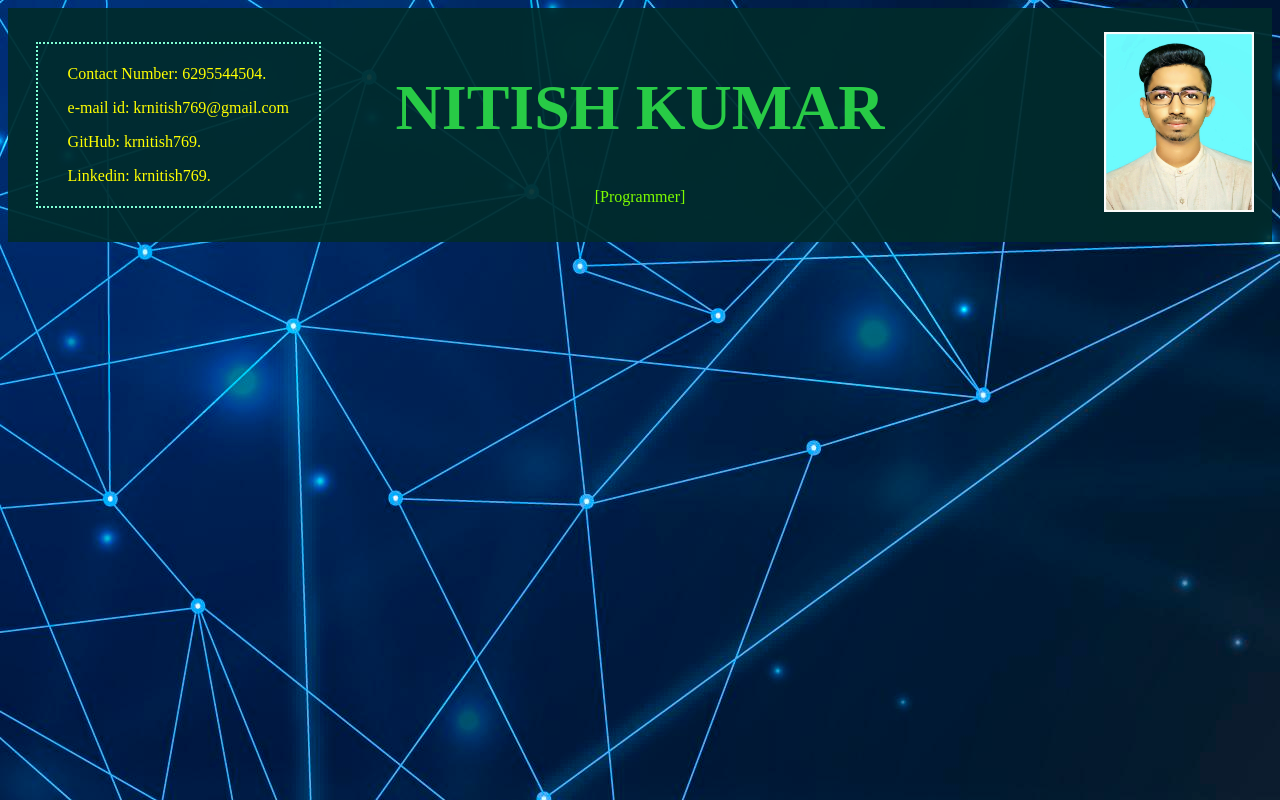
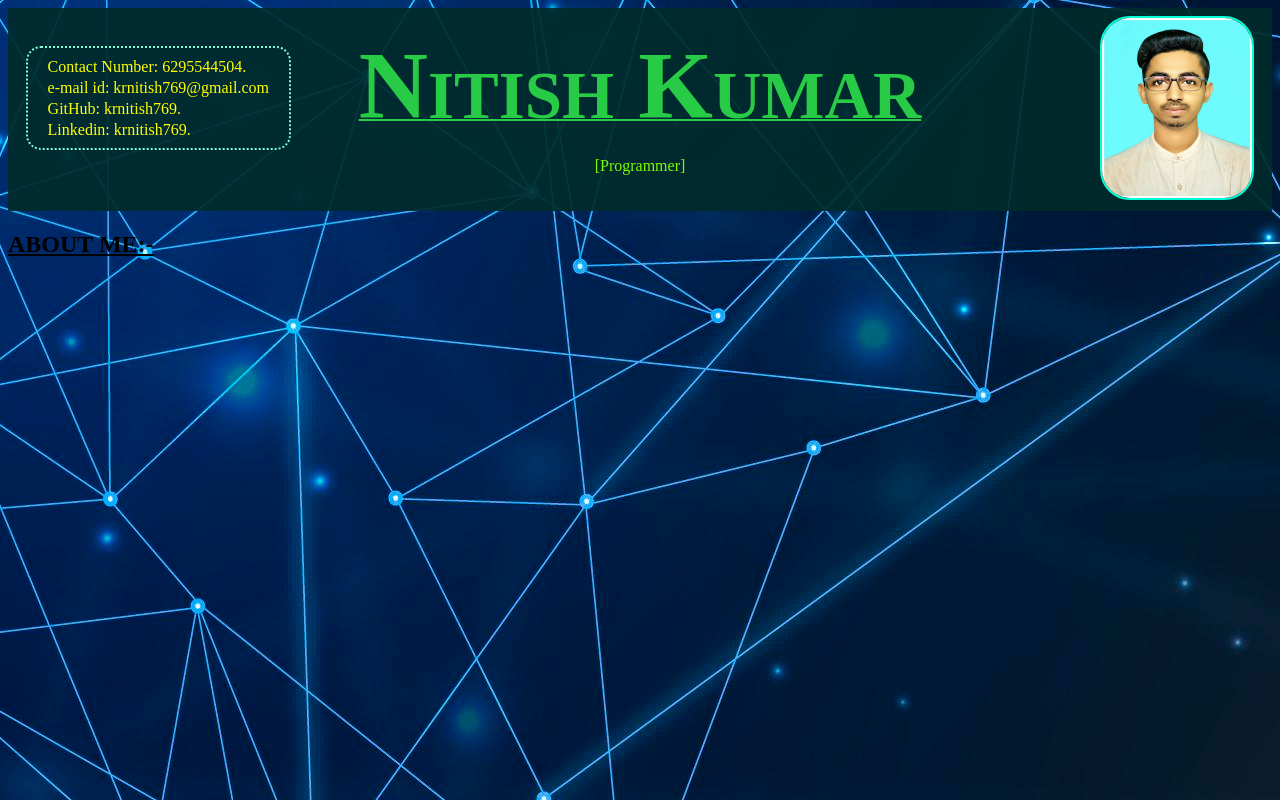
Before and after one commit to krnitish769/GitHub-Sample, a plain HTML site: page index.html in a window 1280 px wide. Drawn offline with Linux system fonts and the light colour scheme.

Commit message:
regular update

```diff
--- a/index.html
+++ b/index.html
@@ -1,17 +1,20 @@
 <!DOCTYPE html>
 <html lang:"en">
     <head>
+
         <title>Nitish Kumar</title>
         <link rel="icon" type="image/x-icon" href="Images/NitishFavicon2.png">
         <link rel="stylesheet" href="myStyle.css">
+        <script src="myScript.js"></script>
+
     </head>
 
-    <body style="background-image: url('Images/BGImage.jpg'); text-align: center;">
+    <body>
 
         <div style="background-color:rgba(1, 43, 43, 0.916); padding: 20px;">
-            <h1 style="font-size: 400%; color: rgb(40, 203, 70);">NITISH KUMAR</h1>
+            <h1 id="nitish">Nitish Kumar</h1>
             <img src="Images/NITISH KUMAR PHOTO.jpg" alt="Nitish Kumar Image" title="Nitish Kumar Image" height="180" width="150" id="pic">
-            <p style="color:lawngreen">[Programmer]</p>
+            <p style="color:lawngreen; text-align: center;">[Programmer]</p>
 
             <div id="contact">
                 <p><a href="tel:6295544504" style="color:rgb(255, 255, 1)">Contact Number: 6295544504.</a></p>
@@ -21,6 +24,9 @@
             </div>
 
         </div>
+        <div>
+            <h2><u>ABOUT ME:-</u></h2>
+        </div>
 
     </body>
 </html>
--- a/myStyle.css
+++ b/myStyle.css
@@ -2,19 +2,38 @@
 a {
     text-decoration: none;
 }
+body {
+    font-size: 100%;
+    background-image: url('Images/BGImage.jpg');
+}
+#nitish {
+    text-decoration: underline;
+    text-decoration-thickness: 2px;
+    font-size: 600%;
+    font-variant: small-caps;
+    color: rgb(40, 203, 70);
+    margin: 2px;
+    text-align: center;
+}
 #contact {
+    line-height: 5px;
     position: absolute;
     left:2%;
-    top:4%;
+    top:2%;
     text-align: left;
     border-style: dotted;
+    border-radius: 15px;
     border-width: 2px;
     border-color: aquamarine;
-    padding: 5px 30px;
-    margin: 10px;
+    padding: 0px 20px;
+    margin: 30px 0;
 }
 #pic {
+    border-style:solid;
+    border-width: 2px;
+    border-color:rgb(0, 255, 213);
+    border-radius: 30px;
     position:absolute;
-    top:4%;
+    top:2%;
     right:2%;
 }
```
